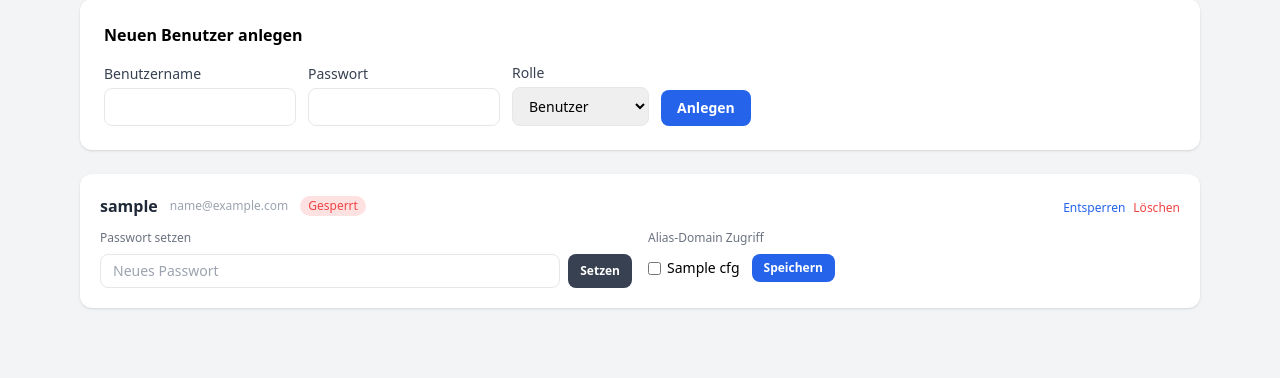
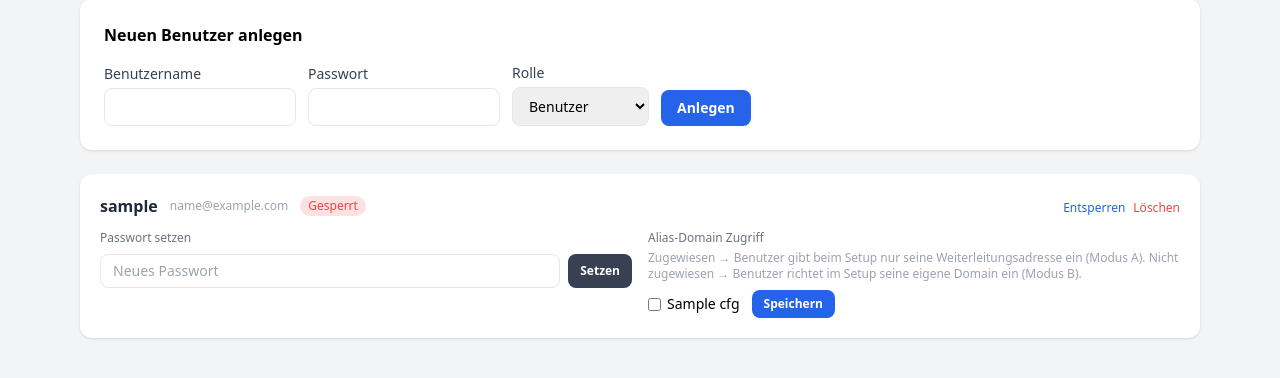
Before and after one commit to boernie77/EmailRelay, a FastAPI app: template alias-api/templates/admin_users.html in a window 1280 px wide. Shown: the part 170-548 px from the top of the page. Run offline with FastAPI, Linux system fonts and the light colour scheme; the template is opened without the code that fills it: most values are stand-ins (such as "Sample title", 1, 10 or a date in 2020); parts of the project's set-up code (start-up, migrations or seed data) failed here and were passed over; some libraries are stand-ins or nearby versions.

Commit message:
Auto-update: 2026-03-27 13:28

```diff
--- a/alias-api/templates/admin_users.html
+++ b/alias-api/templates/admin_users.html
@@ -79,9 +79,13 @@
       </div>
 
       <!-- Alias-Domain Zugriff -->
-      {% if all_configs %}
       <div>
-        <p class="text-xs text-gray-500 mb-2 font-medium">Alias-Domain Zugriff</p>
+        {% if all_configs %}
+        <p class="text-xs text-gray-500 mb-1 font-medium">Alias-Domain Zugriff</p>
+        <p class="text-xs text-gray-400 mb-2">
+          Zugewiesen → Benutzer gibt beim Setup nur seine Weiterleitungsadresse ein (Modus A).
+          Nicht zugewiesen → Benutzer richtet im Setup seine eigene Domain ein (Modus B).
+        </p>
         <form method="post" action="/admin/users/{{ u.id }}/alias-access" class="flex flex-wrap gap-2 items-center">
           {% set user_config_ids = u.alias_domain_access | map(attribute='alias_domain_config_id') | list %}
           {% for cfg in all_configs %}
@@ -97,8 +101,12 @@
             Speichern
           </button>
         </form>
+        {% else %}
+        <p class="text-xs text-gray-400">
+          Keine Admin-Alias-Domains vorhanden — Benutzer richtet beim Setup seine eigene Domain ein (Modus B).
+        </p>
+        {% endif %}
       </div>
-      {% endif %}
     </div>
   </div>
   {% endfor %}
```
